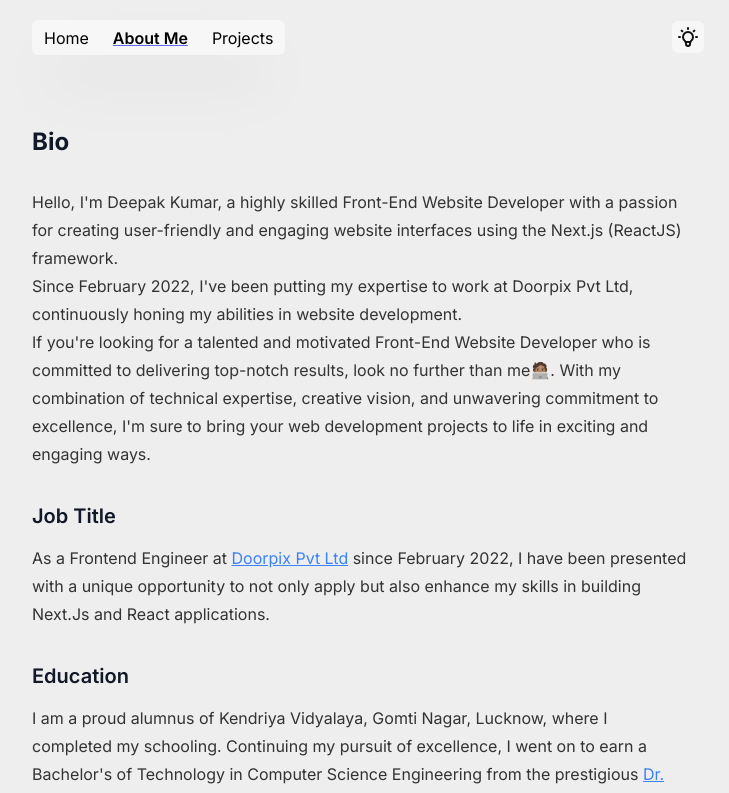
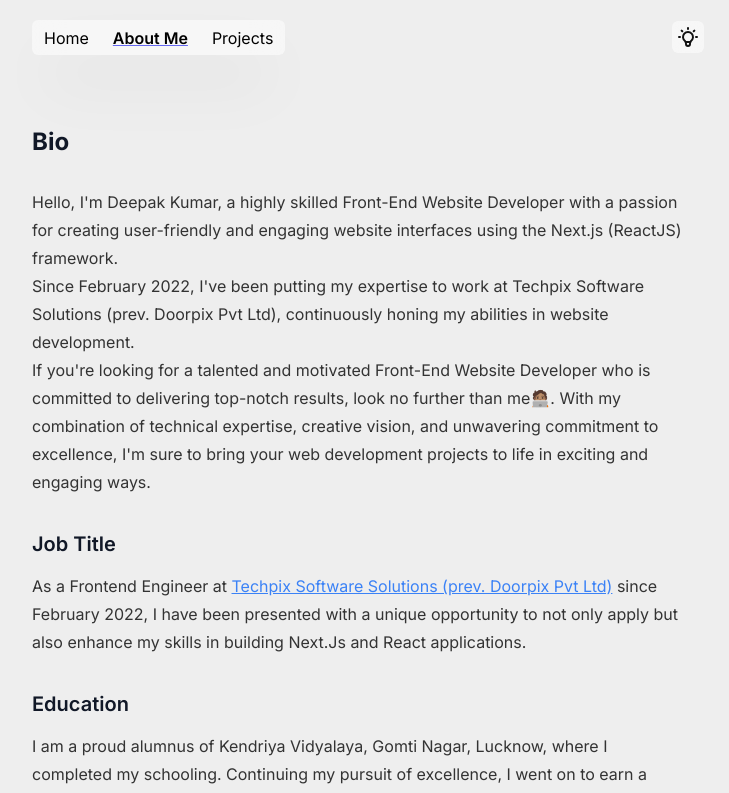
Before and after one commit to dazzlerkumar/deft-portfolio, a Next.js app: page /about in a window 1280 px wide. Shown: the top 793 px of the page, without its empty margins (272-1001 px from the left). Built offline with nearby package versions, Linux system fonts and the light colour scheme.

Commit message:
Company Name

```diff
--- a/pages/about.tsx
+++ b/pages/about.tsx
@@ -19,7 +19,7 @@ export default function About() {
             Developer with a passion for creating user-friendly and engaging
             website interfaces using the Next.js (ReactJS) framework. <br />
             Since February 2022, I've been putting my expertise to work at
-            Doorpix Pvt Ltd, continuously honing my abilities in website
+            Techpix Software Solutions (prev. Doorpix Pvt Ltd), continuously honing my abilities in website
             development.
             <br />
             If you're looking for a talented and motivated Front-End Website
@@ -40,7 +40,7 @@ export default function About() {
               className="font-normal"
             >
               {' '}
-              Doorpix Pvt Ltd
+              Techpix Software Solutions (prev. Doorpix Pvt Ltd)
             </a>{' '}
             since February 2022, I have been presented with a unique opportunity
             to not only apply but also enhance my skills in building Next.Js and
--- a/pages/index.tsx
+++ b/pages/index.tsx
@@ -54,7 +54,7 @@ export default function Home() {
 
               <h2 className="text-gray-700 dark:text-gray-200 mb-4">
                 Frontend Engineer at{' '}
-                <span className="font-semibold">Doorpix Pvt Ltd.</span>
+                <span className="font-semibold">Techpix Software Solutions (prev. Doorpix Pvt Ltd)</span>
               </h2>
               <p className="text-gray-600 dark:text-gray-400 mb-16">
                 Building Next.Js/React applications. Learning, sharing, and
```
